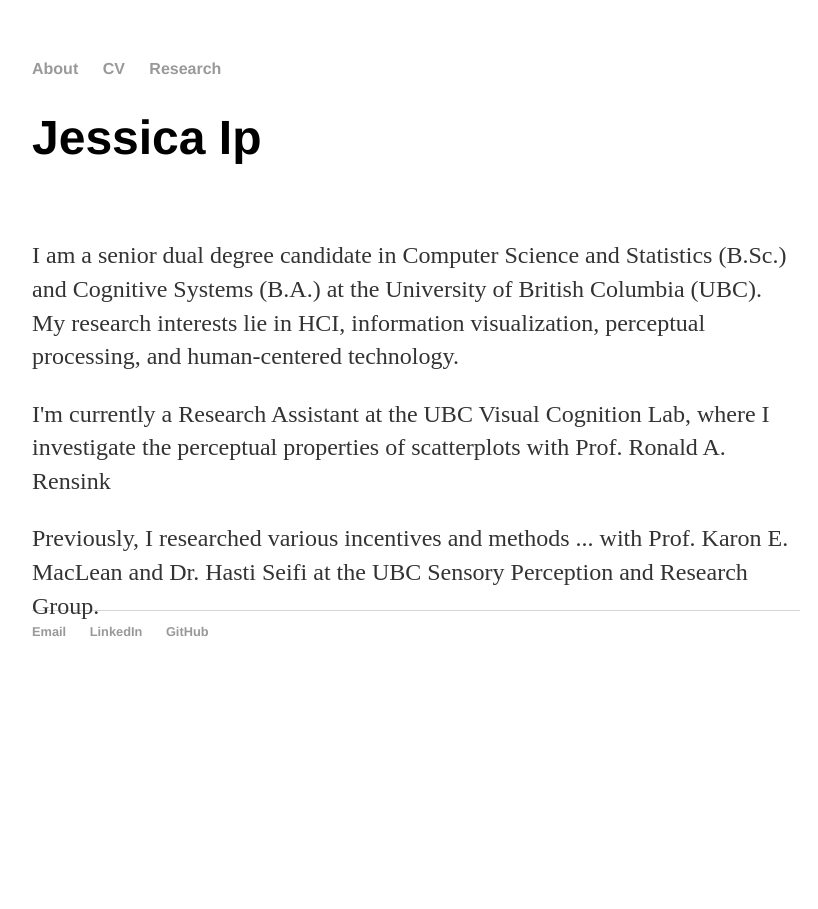
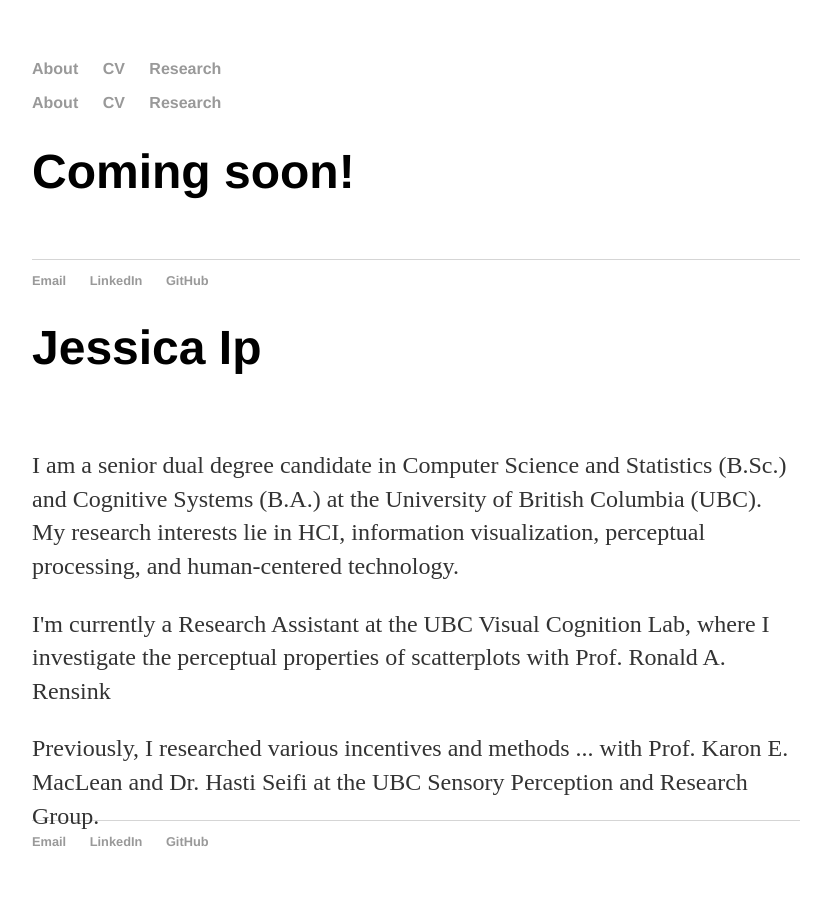
Before and after one commit to ip-jss/ip-jss.github.io, a Jekyll site: the page built from about/index.html, in a window 1280 px wide. Shown: the whole page, without its empty margins (224-1042 px from the left). Built offline with Jekyll 4.4.1, drawn with Linux system fonts in a browser that asks for light colours.

Commit message:
Update index.html

```diff
--- a/about/index.html
+++ b/about/index.html
@@ -8,6 +8,28 @@
 <title> {{ page.title }} </title>
 <!-- link to main stylesheet -->
 <link rel="stylesheet" type="text/css" href="/css/main.css">
+
+
+<nav>
+	    		<ul>
+				<li><a href="about">About</a></li>
+				<li><a href="https://jessicaip.ca/pdfs/Curriculum-Vitae.pdf">CV</a></li>
+				<li><a href="research">Research</a></li>
+	        		<!-- <li><a href="blog">Blog</a></li> -->
+	    		</ul>
+			</nav>
+			<div class="container">
+
+			{{ content }}
+
+			</div><!-- /.container -->
+			<footer>
+	    		<ul>
+	        		<li><a href="mailto:97jessicaip@gmail.com">Email</a></li>
+				<li><a href="https://www.linkedin.com/in/jessica-ip/">LinkedIn</a></li>
+	        		<li><a href="https://github.com/ipcodes">GitHub</a></li>
+				</ul>
+			</footer>
 
 <!-- First Grid: About -->
 <div class="w3-row">
```
